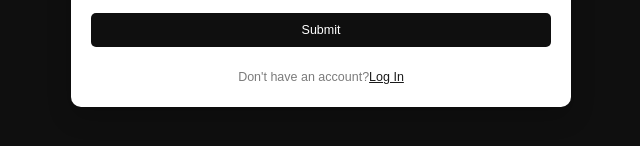
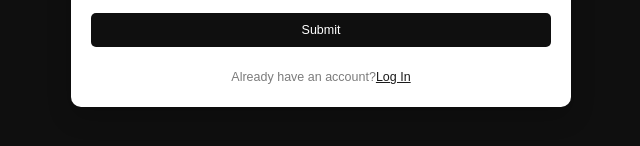
Before and after one commit to bojitha001/Feedback-Portal, a React (Vite) app in the folder frontend/: page /register in a window 1280 px wide. Shown: the part 454-600 px from the top of the page, without its empty margins (319-959 px from the left). Built offline with nearby package versions, Linux system fonts and the light colour scheme.

Commit message:
Make some changes in Register

```diff
--- a/frontend/src/pages/Register.jsx
+++ b/frontend/src/pages/Register.jsx
@@ -74,7 +74,7 @@ export default function Register() {
         </button>
         <div className={styles.toSignUp}>
           <p className={styles.toSignUp}>
-            Don't have an account?{" "}
+            Already have an account?{" "}
             <span
               onClick={() => navigate("/login")}
               style={{
```
